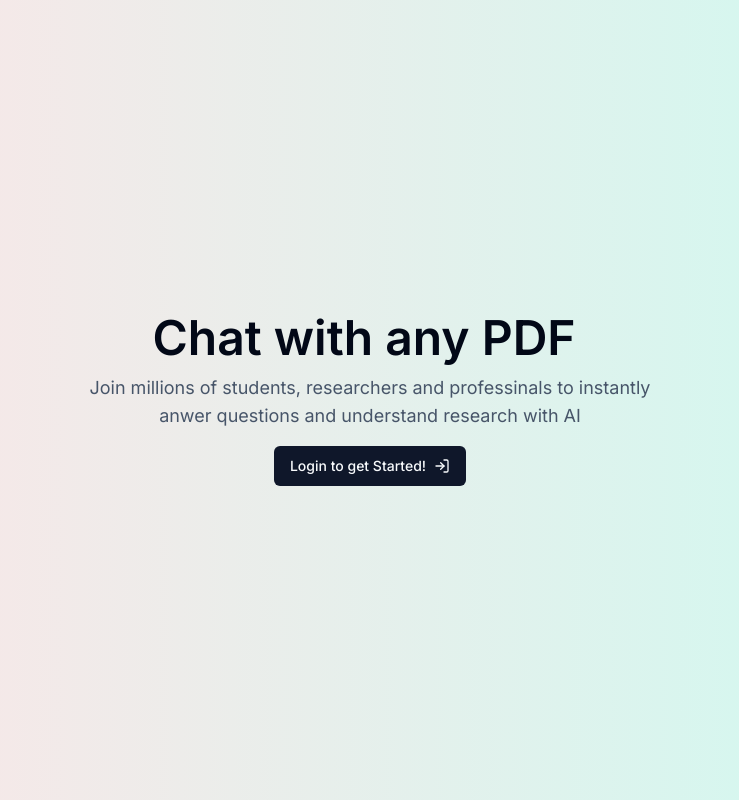
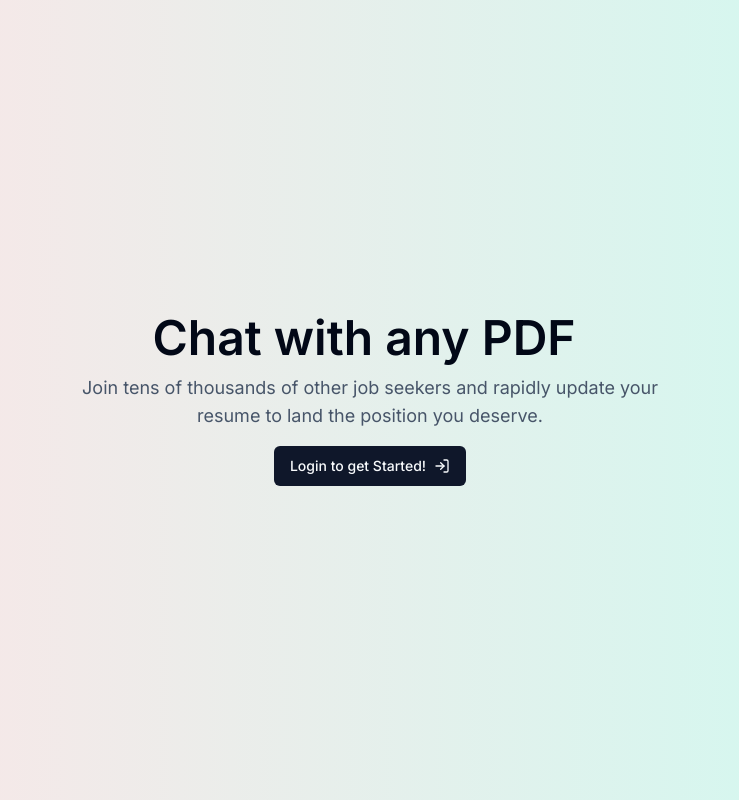
Before and after one commit to jtran714/aipdf, a Next.js app: page / in a window 1280 px wide. Shown: the whole page, without its empty margins (270-1009 px from the left). Built offline with nearby package versions, Linux system fonts and the light colour scheme; no server answers.

Commit message:
edited text on landing

```diff
--- a/src/app/page.tsx
+++ b/src/app/page.tsx
@@ -45,8 +45,7 @@ export default async function Home() {
           </div>
 
           <p className="max-w-xl mt-1 text-lg text-slate-600">
-            Join millions of students, researchers and professinals to instantly
-            anwer questions and understand research with AI
+          Join tens of thousands of other job seekers and rapidly update your resume to land the position you deserve.
           </p>
 
           <div className="w-full mt-4">
```
